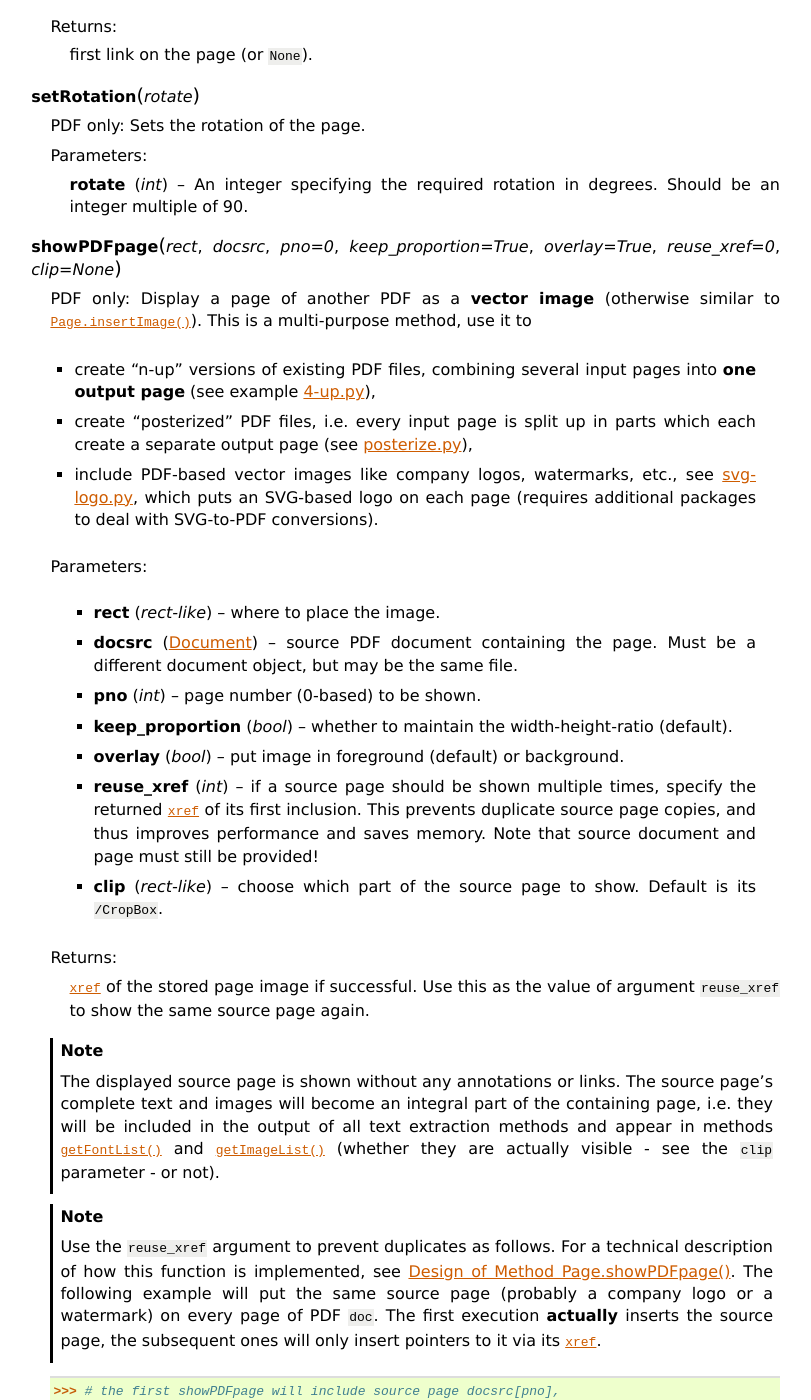
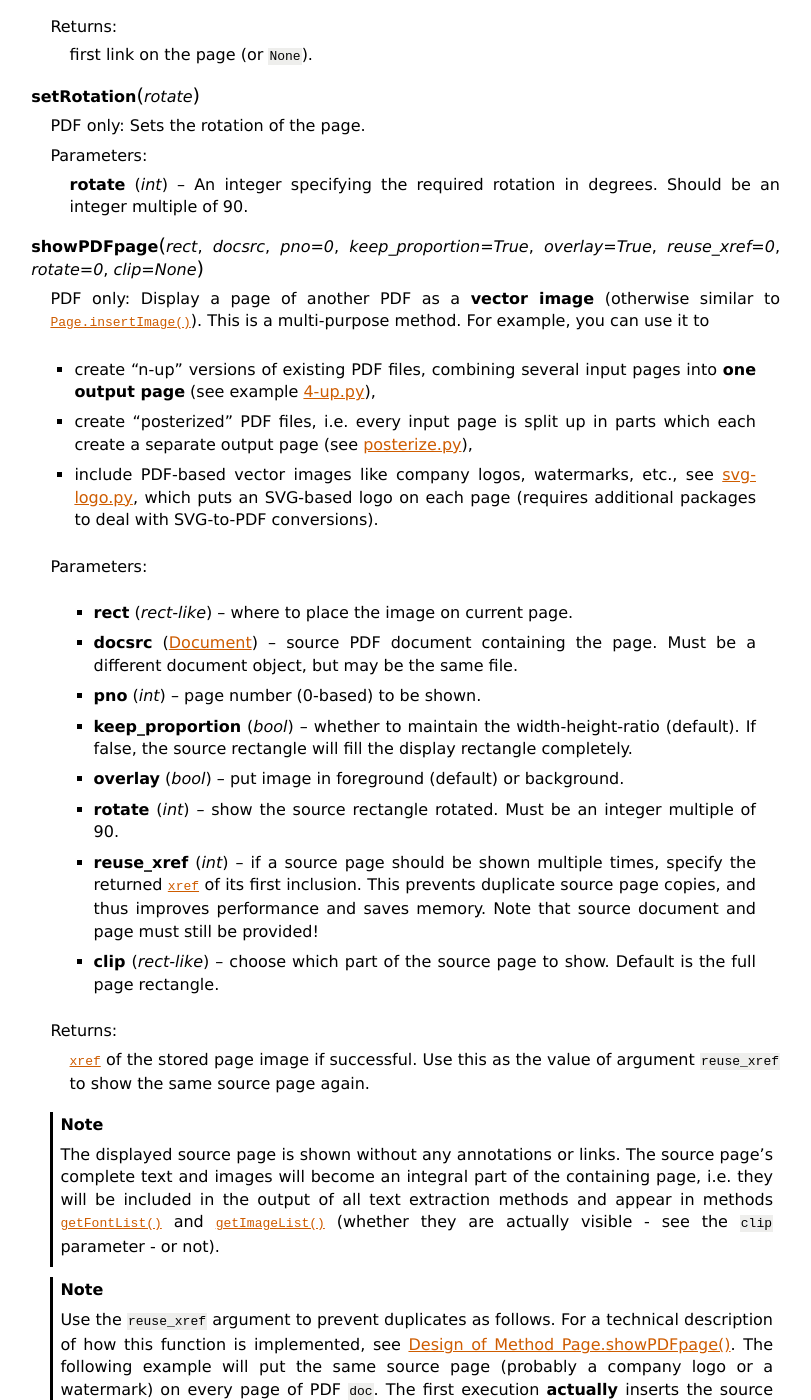
Before and after one commit to pymupdf/PyMuPDF-Optional-Material, a Sphinx documentation site: the page built from docs/page.rst, in a window 1280 px wide and 1400 px high, scrolled down 15909 px. Shown: the whole window, without its empty margins (68-879 px from the left). Built offline with Sphinx 7.4.7, drawn with Linux system fonts in a browser that asks for light colours; some of the changed text lies outside the part shown.

Commit message:
Update docu to v1.14.10

```diff
--- a/docs/changes.rst
+++ b/docs/changes.rst
@@ -1,5 +1,11 @@
 Change Logs
 ===============
+
+Changes in Version 1.14.10
+---------------------------
+* **Changed** :meth:`Page.showPDFpage` to support rotation of the source rectangle. Fixes #261 ("Cannot rotate insterted pages").
+* **Fixed** a bug in :meth:`Page.insertImage` which prevented insertion of multiple images provided as streams.
+
 
 Changes in Version 1.14.9
 ---------------------------
--- a/docs/conf.py
+++ b/docs/conf.py
@@ -45,7 +45,7 @@ copyright = u'2015-2019, Jorj X. McKie'
 # built documents.
 #
 # The full version, including alpha/beta/rc tags.
-release = '1.14.9'
+release = '1.14.10'
 
 # The short X.Y version.
 s = release.split(".")
--- a/docs/page.rst
+++ b/docs/page.rst
@@ -648,30 +648,33 @@ This is available for PDF documents only. There are basically two groups of meth
       pair: reuse_xref; Page.showPDFpage args
       pair: keep_proportion; Page.showPDFpage args
       pair: clip; Page.showPDFpage args
+      pair: rotate; Page.showPDFpage args
       pair: overlay; Page.showPDFpage args
 
-   .. method:: showPDFpage(rect, docsrc, pno = 0, keep_proportion = True, overlay = True, reuse_xref = 0, clip = None)
+   .. method:: showPDFpage(rect, docsrc, pno=0, keep_proportion=True, overlay=True, reuse_xref=0, rotate=0, clip=None)
 
-      PDF only: Display a page of another PDF as a **vector image** (otherwise similar to :meth:`Page.insertImage`). This is a multi-purpose method, use it to
+      PDF only: Display a page of another PDF as a **vector image** (otherwise similar to :meth:`Page.insertImage`). This is a multi-purpose method. For example, you can use it to
 
       * create "n-up" versions of existing PDF files, combining several input pages into **one output page** (see example `4-up.py <https://github.com/pymupdf/PyMuPDF/blob/master/examples/4-up.py>`_),
       * create "posterized" PDF files, i.e. every input page is split up in parts which each create a separate output page (see `posterize.py <https://github.com/pymupdf/PyMuPDF/blob/master/examples/posterize.py>`_),
       * include PDF-based vector images like company logos, watermarks, etc., see `svg-logo.py <https://github.com/pymupdf/PyMuPDF/blob/master/examples/svg-logo.py>`_, which puts an SVG-based logo on each page (requires additional packages to deal with SVG-to-PDF conversions).
 
-      :arg rect-like rect: where to place the image.
+      :arg rect-like rect: where to place the image on current page.
 
       :arg docsrc: source PDF document containing the page. Must be a different document object, but may be the same file.
       :type docsrc: :ref:`Document`
 
       :arg int pno: page number (0-based) to be shown.
 
-      :arg bool keep_proportion: whether to maintain the width-height-ratio (default).
+      :arg bool keep_proportion: whether to maintain the width-height-ratio (default). If false, the source rectangle will fill the display rectangle completely.
 
       :arg bool overlay: put image in foreground (default) or background.
 
+      :arg int rotate: show the source rectangle rotated. Must be an integer multiple of 90.
+
       :arg int reuse_xref: if a source page should be shown multiple times, specify the returned :data:`xref` of its first inclusion. This prevents duplicate source page copies, and thus improves performance and saves memory. Note that source document and page must still be provided!
 
-      :arg rect-like clip: choose which part of the source page to show. Default is its ``/CropBox``.
+      :arg rect-like clip: choose which part of the source page to show. Default is the full page rectangle.
 
       :returns: :data:`xref` of the stored page image if successful. Use this as the value of argument ``reuse_xref`` to show the same source page again.
 
@@ -685,6 +688,22 @@ This is available for PDF documents only. There are basically two groups of meth
       >>> for page in doc:
               xref = page.showPDFpage(rect, docsrc, pno,
                                       reuse_xref = xref)
+
+      Example: Show a page rotated by 90 and by -90 degrees:
+
+      >>> import fitz
+      >>> doc = fitz.open()
+      >>> page=doc.newPage()
+      >>> # upper half page
+      >>> r1 = fitz.Rect(0, 0, page.rect.width, page.rect.height/2)
+      >>> # lower half page
+      >>> r2 = r1 + (0, page.rect.height/2, 0, page.rect.height/2)
+      >>> src = fitz.open("PyMuPDF.pdf")
+      >>> xref = page.showPDFpage(r1, src, 0, rotate=90)
+      >>> page.showPDFpage(r2, src, 0, rotate=-90, reuse_xref=xref)
+      >>> doc.save("show.pdf")
+
+      .. image:: img-showpdfpage.jpg
 
    .. method:: newShape()
 
--- a/docs/version.rst
+++ b/docs/version.rst
@@ -1,6 +1,6 @@
 Covered Version
 --------------------
 
-This documentation covers PyMuPDF v1.14.9 features as of **2019-03-06 14:13:45**.
+This documentation covers PyMuPDF v1.14.10 features as of **2019-03-10 11:59:51**.
 
 .. note:: The major and minor versions of **PyMuPDF** and **MuPDF** will always be the same. Only the third qualifier (patch level) may be different from that of MuPDF.
```
Also changed, not shown: docs/img-showpdfpage.jpg (added), 1 other file.
